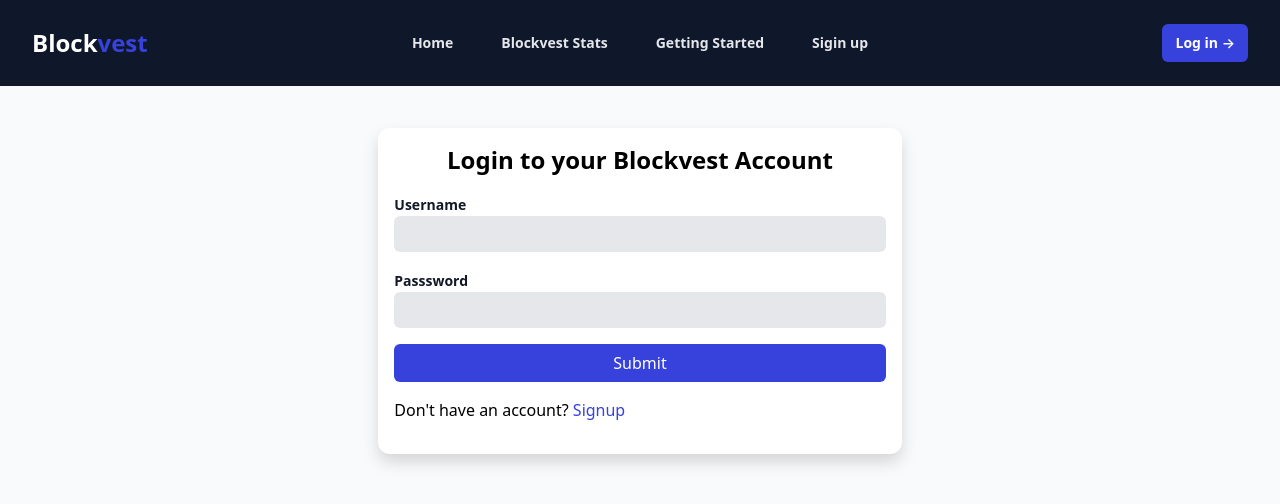
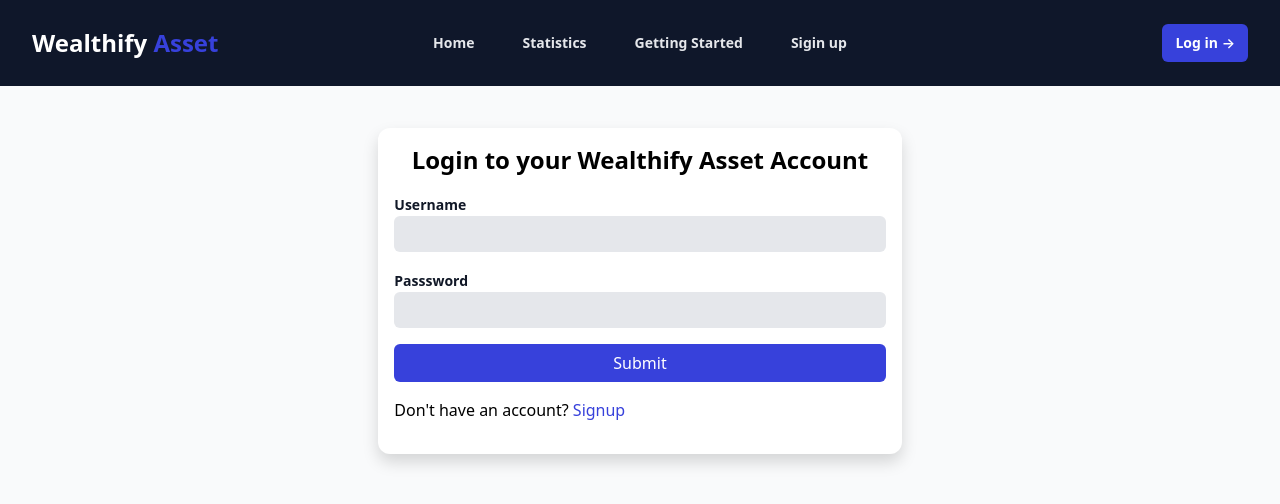
Before and after one commit to Sheriff10/blockvest, a React (Create React App) app: page /auth/signin in a window 1280 px wide. Shown: the top 504 px of the page. Built offline with nearby package versions, Linux system fonts and the light colour scheme.

Commit message:
edit: blockvest text to wealthify asset

```diff
--- a/public/index.html
+++ b/public/index.html
@@ -30,7 +30,7 @@
       work correctly both with client-side routing and a non-root public URL.
       Learn how to configure a non-root public URL by running `npm run build`.
     -->
-      <title>BlockVest || Home of investment</title>
+      <title>Wealthify Asset || Home of investment</title>
    </head>
    <body>
       <noscript>You need to enable JavaScript to run this app.</noscript>
--- a/src/components/Footer.jsx
+++ b/src/components/Footer.jsx
@@ -8,7 +8,7 @@
          body: [
             { text: "About Us" },
             { text: "What we do" },
-            { text: "support@blockvest.com" },
+            { text: "support@wealthifyasset.com" },
          ],
       },
       {
--- a/src/container/Admin/Auth/login.jsx
+++ b/src/container/Admin/Auth/login.jsx
@@ -27,7 +27,7 @@
                         <div className="wrap  p-5 mx-auto bg-white">
                            <div className="head">
                               <span className="fs-4 d-flex align-items-center gap-2">
-                                 <FaLock /> Blockvest Admin Login
+                                 <FaLock /> Wealthify Admin Login
                               </span>
                            </div>
                            <div className="form-group mt-4">
--- a/src/container/Auth/Signin.jsx
+++ b/src/container/Auth/Signin.jsx
@@ -45,7 +45,7 @@
                <div className="col-lg-5 p-3 rounded-xl bg-white shadow text-black mx-auto  my-auto">
                   <div className="text-heading text-center  mb-3">
                      <span className="text-2xl font-bold mb-3">
-                        Login to your Blockvest Account
+                        Login to your Wealthify Asset Account
                      </span>
                   </div>
                   <Formik
--- a/src/container/Auth/Signup.jsx
+++ b/src/container/Auth/Signup.jsx
@@ -52,7 +52,7 @@
                <div className="col-lg-5 p-3 rounded-xl bg-white shadow text-black mx-auto  my-auto">
                   <div className="text-heading text-center mb-4 ">
                      <span className="text-2xl font-bold">
-                        Create a Blockvest Account
+                        Create a Wealthify Asset Account
                      </span>
                   </div>
                   <Formik
--- a/src/container/Home/components/Header.jsx
+++ b/src/container/Home/components/Header.jsx
@@ -8,7 +8,7 @@
    const [mobileMenuOpen, setMobileMenuOpen] = useState(false);
    const navigation = [
       { name: "Home", href: "/" },
-      { name: "Blockvest Stats", href: "#stats" },
+      { name: "Statistics", href: "#stats" },
       { name: "Getting Started", href: "#start" },
       { name: "Sigin up", href: "/auth/signup" },
    ];
@@ -21,7 +21,7 @@
          >
             <div className="flex lg:flex-1">
                <a href="/#" className="-m-1.5 p-1.5">
-                  <span className="text-white font-bold text-2xl">Block<span className="text-pri">vest</span></span>
+                  <span className="text-white font-bold text-2xl">Wealthify <span className="text-pri">Asset</span></span>
                </a>
             </div>
             <div className="flex lg:hidden">
@@ -67,7 +67,7 @@
                <div className="flex items-center justify-between">
                   <a href="/#" className="-m-1.5 p-1.5">
                      <span className="sr-only">Your Company</span>
-                  <span className="text-gray-900 font-bold text-2xl">Block<span className="text-pri">vest</span></span>
+                  <span className="text-gray-900 font-bold text-2xl">Wealthify <span className="text-pri">Asset</span></span>
 
                   </a>
                   <button
--- a/src/container/Home/components/Start.jsx
+++ b/src/container/Home/components/Start.jsx
@@ -32,7 +32,7 @@
             <div className="heading text-center px-4 leading-8">
                <span className="font-semibold sm:text-4xl text-3xl text-white">
                   <span className="text-white font-bold">
-                     Block<span className="text-pri">vest</span>
+                     Wealthify <span className="text-pri">Asset</span>
                   </span>{" "}
                   | Get started
                </span>{" "}
--- a/src/container/Home/components/Stats.jsx
+++ b/src/container/Home/components/Stats.jsx
@@ -8,7 +8,7 @@
     return (
       <div className="bg-white py-24 sm:py-32" id="stats">
         <div className="heading mb-16 text-center">
-            <span className="text-3xl sm:text-4xl font-semibold text-gray-900">Block<span className="text-pri">vest</span> Stats</span>
+            <span className="text-3xl sm:text-4xl font-semibold text-gray-900">Wealthify<span className="text-pri">Asset</span> Stats</span>
         </div>
         <div className="mx-auto max-w-7xl px-6 lg:px-8">
           <dl className="grid grid-cols-1 gap-x-8 gap-y-16 text-center lg:grid-cols-3">
```
Also changed, not shown: 1 other file (tests, documents, lock files or other folders).
